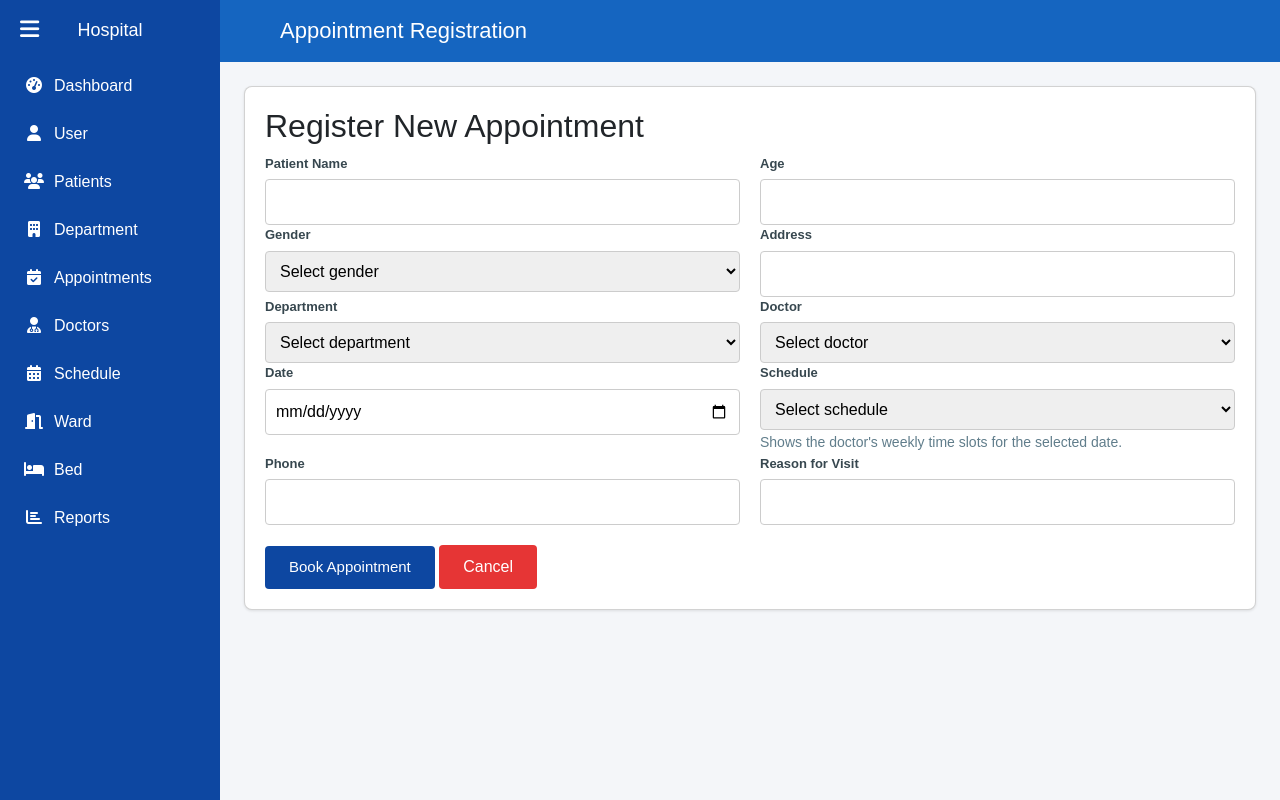
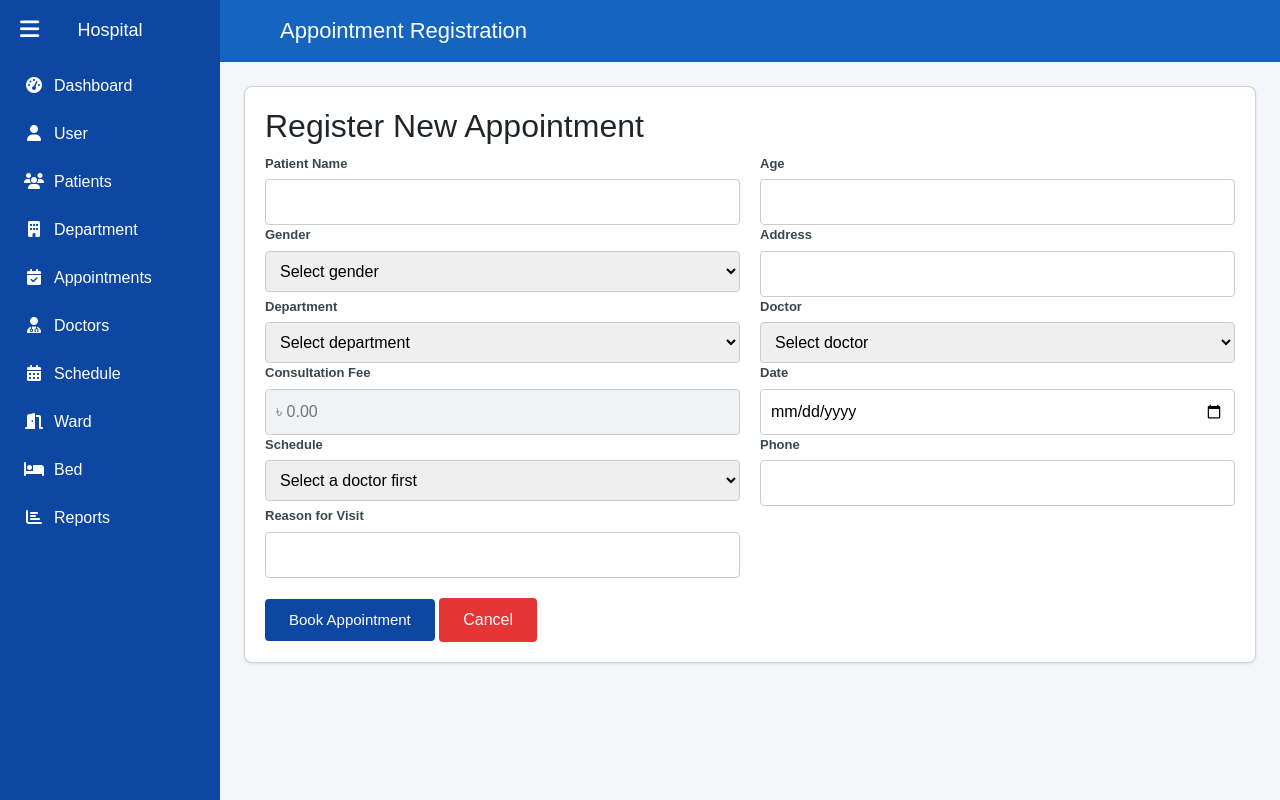
Before and after one commit to RAKIB6348/hospital_django, a Django app: page /appointment/add/ in a window 1280 px wide. Run offline with Django 5.2, Linux system fonts and the light colour scheme; data comes from the database, SQL or seed files in the repository; both versions use the stored data as it was after the commit.

Commit message:
Show doctor fee and schedules in appointment form

```diff
--- a/patient/models.py
+++ b/patient/models.py
@@ -19,6 +19,7 @@ class Appointment(models.Model):
         blank=True,
         related_name='appointments',
     )
+    consultation_fee = models.DecimalField(max_digits=10, decimal_places=2, default=0)
     date = models.DateField()
     time = models.TimeField()
     phone = models.CharField(max_length=20, blank=True)
--- a/patient/templates/patient/appointment_form.html
+++ b/patient/templates/patient/appointment_form.html
@@ -37,7 +37,7 @@
             </div>
             <div>
                 <label class="field-label" for="department">Department</label>
-                <select id="department" name="department" required onchange="loadDoctors()">
+                <select id="department" name="department" required onchange="onDepartmentChange()">
                     <option value="">Select department</option>
                     {% for department in departments %}
                     <option value="{{ department.id }}" {% if selected_department_id == department.id %}selected{% endif %}>{{ department.name }}</option>
@@ -46,20 +46,23 @@
             </div>
             <div>
                 <label class="field-label" for="doctor">Doctor</label>
-                <select id="doctor" name="doctor" required onchange="loadSchedules()">
+                <select id="doctor" name="doctor" required onchange="loadDoctorInfo()">
                     <option value="">Select doctor</option>
                 </select>
             </div>
             <div>
+                <label class="field-label" for="fee">Consultation Fee</label>
+                <input type="text" id="fee" name="consultation_fee" readonly tabindex="-1" style="background-color:#f1f3f5; cursor:not-allowed;" placeholder="৳ 0.00">
+            </div>
+            <div>
                 <label class="field-label" for="date">Date</label>
-                <input type="date" id="date" name="date" value="{{ form_data.date|default:'' }}" required onchange="loadSchedules()">
+                <input type="date" id="date" name="date" value="{{ form_data.date|default:'' }}" required>
             </div>
             <div>
                 <label class="field-label" for="schedule">Schedule</label>
                 <select id="schedule" name="schedule" required>
-                    <option value="">Select schedule</option>
+                    <option value="">Select a doctor first</option>
                 </select>
-                <small style="color:#607d8b;">Shows the doctor's weekly time slots for the selected date.</small>
             </div>
             <div>
                 <label class="field-label" for="phone">Phone</label>
@@ -77,17 +80,32 @@
 <script>
     var doctorId = {{ selected_doctor_id|default:'null' }};
     var scheduleId = {{ selected_schedule_id|default:'null' }};
+    var doctorInfoUrl = "{% url 'doctor_info' 999999 %}".replace('999999', '');
+
+    function resetSchedule() {
+        document.getElementById('schedule').innerHTML = '<option value="">Select a doctor first</option>';
+    }
+
+    function resetDoctor() {
+        document.getElementById('doctor').innerHTML = '<option value="">Select doctor</option>';
+        document.getElementById('fee').value = '';
+        resetSchedule();
+    }
+
+    function onDepartmentChange() {
+        doctorId = null;
+        scheduleId = null;
+        loadDoctors();
+    }
 
     function loadDoctors() {
         var dept = document.getElementById('department').value;
-        var doctorSel = document.getElementById('doctor');
-        var scheduleSel = document.getElementById('schedule');
-        doctorSel.innerHTML = '<option value="">Select doctor</option>';
-        scheduleSel.innerHTML = '<option value="">Select schedule</option>';
+        resetDoctor();
         if (!dept) return;
         fetch("{% url 'doctors_by_department' %}?department_id=" + dept)
             .then(function (r) { return r.json(); })
             .then(function (data) {
+                var doctorSel = document.getElementById('doctor');
                 data.doctors.forEach(function (d) {
                     var opt = document.createElement('option');
                     opt.value = d.id;
@@ -95,21 +113,30 @@
                     if (doctorId && String(d.id) === String(doctorId)) opt.selected = true;
                     doctorSel.appendChild(opt);
                 });
-                loadSchedules();
+                if (doctorSel.value) {
+                    loadDoctorInfo();
+                } else {
+                    resetSchedule();
+                }
             });
     }
 
-    function loadSchedules() {
+    function loadDoctorInfo() {
         var doc = document.getElementById('doctor').value;
-        var date = document.getElementById('date').value;
-        var scheduleSel = document.getElementById('schedule');
-        scheduleSel.innerHTML = '<option value="">Select schedule</option>';
+        var feeInput = document.getElementById('fee');
+        feeInput.value = '';
+        resetSchedule();
         if (!doc) return;
-        var url = "{% url 'schedules_by_doctor' %}?doctor_id=" + doc;
-        if (date) url += '&date=' + date;
-        fetch(url)
+        fetch(doctorInfoUrl + doc + '/')
             .then(function (r) { return r.json(); })
             .then(function (data) {
+                feeInput.value = '৳ ' + data.consultation_fee;
+                var scheduleSel = document.getElementById('schedule');
+                if (data.schedules.length === 0) {
+                    scheduleSel.innerHTML = '<option value="">No schedule available</option>';
+                    return;
+                }
+                scheduleSel.innerHTML = '<option value="">Select schedule</option>';
                 data.schedules.forEach(function (s) {
                     var opt = document.createElement('option');
                     opt.value = s.id;
--- a/patient/urls.py
+++ b/patient/urls.py
@@ -8,6 +8,6 @@ urlpatterns = [
     path('appointment/edit/<int:appointment_id>/', views.appointment_edit, name='appointment_edit'),
     path('appointment/delete/<int:appointment_id>/', views.appointment_delete, name='appointment_delete'),
     path('api/doctors-by-department/', views.doctors_by_department, name='doctors_by_department'),
-    path('api/schedules-by-doctor/', views.schedules_by_doctor, name='schedules_by_doctor'),
+    path('appointment/doctor-info/<int:doctor_id>/', views.doctor_info, name='doctor_info'),
     path('department/', views.department, name='department'),
 ]
--- a/patient/views.py
+++ b/patient/views.py
@@ -126,6 +126,7 @@ def appointment_form(request):
             department=department.name,
             doctor=doctor.full_name,
             schedule=schedule,
+            consultation_fee=doctor.fee,
             date=date,
             time=schedule.start_time,
             phone=request.POST['phone'],
@@ -179,6 +180,7 @@ def appointment_edit(request, appointment_id):
         appointment.department = department.name
         appointment.doctor = doctor.full_name
         appointment.schedule = schedule
+        appointment.consultation_fee = doctor.fee
         appointment.date = date
         appointment.time = schedule.start_time
         appointment.phone = request.POST['phone']
@@ -215,33 +217,15 @@ def doctors_by_department(request):
     ]})
 
 
-def schedules_by_doctor(request):
-    doctor_id = request.GET.get('doctor_id')
-    if not doctor_id:
-        return JsonResponse({'schedules': []})
-    schedules = DoctorSchedule.objects.filter(
-        doctor_id=doctor_id,
-        available=True,
-    )
-    date = request.GET.get('date')
-    if date:
-        try:
-            parsed = datetime.date.fromisoformat(date)
-        except ValueError:
-            parsed = None
-        if parsed:
-            weekday = parsed.weekday()
-            schedules = [
-                s for s in schedules if DAY_INDEX.get(s.day_of_week) == weekday
-            ]
-            booked = set(Appointment.objects.filter(
-                schedule_id__in=[s.id for s in schedules],
-                date=parsed,
-            ).values_list('schedule_id', flat=True))
-            schedules = [s for s in schedules if s.id not in booked]
-    return JsonResponse({'schedules': [
-        {'id': s.id, 'label': schedule_label(s)} for s in schedules
-    ]})
+def doctor_info(request, doctor_id):
+    doctor = get_object_or_404(Doctor, id=doctor_id)
+    schedules = DoctorSchedule.objects.filter(doctor=doctor, available=True)
+    return JsonResponse({
+        'consultation_fee': f'{doctor.fee:.2f}',
+        'schedules': [
+            {'id': s.id, 'label': schedule_label(s)} for s in schedules
+        ],
+    })
 
 
 def department(request):
```
Also changed, not shown: patient/templates/patient/appointment_edit.html (+44 -17 lines), db.sqlite3, patient/migrations/0005_appointment_consultation_fee.py (added).
